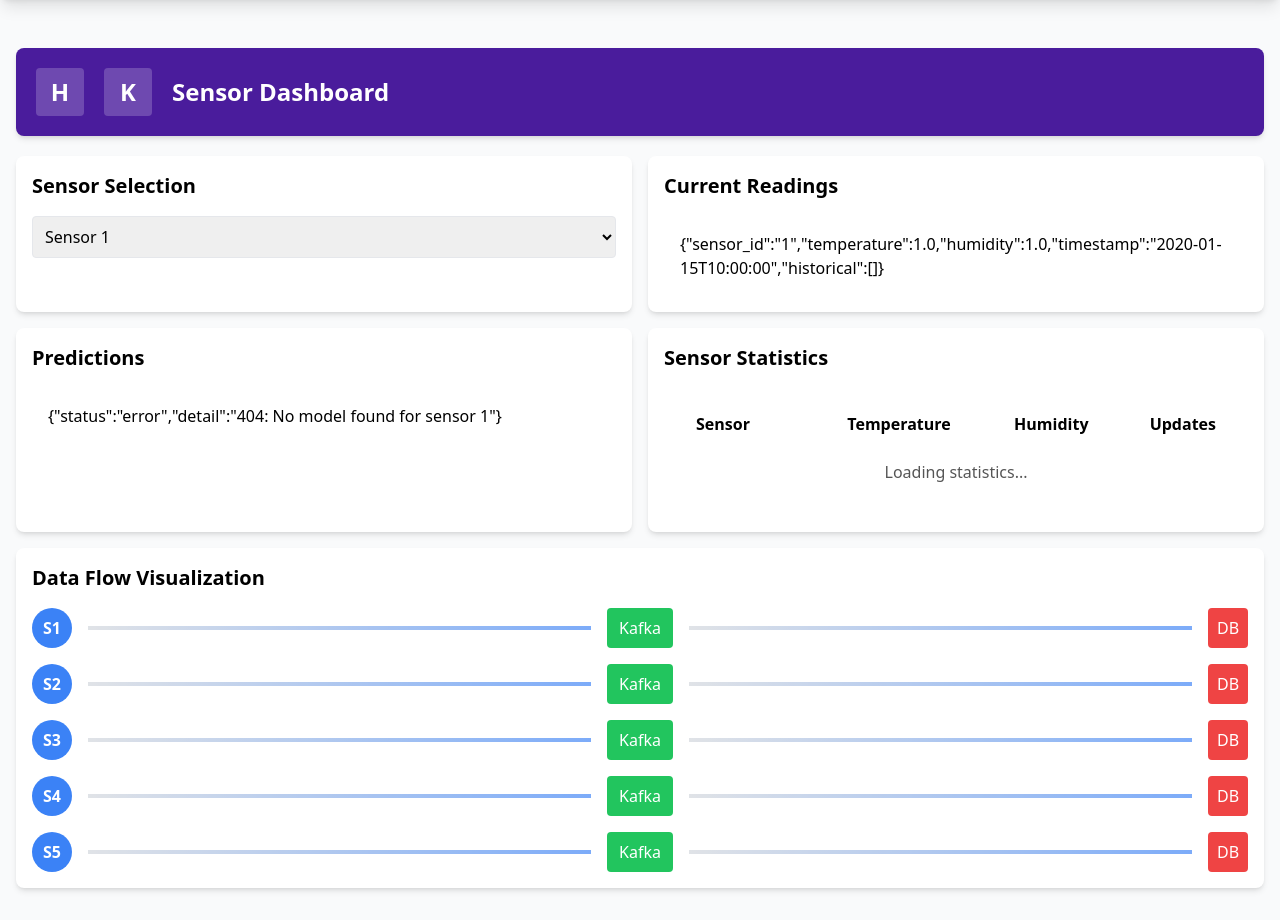
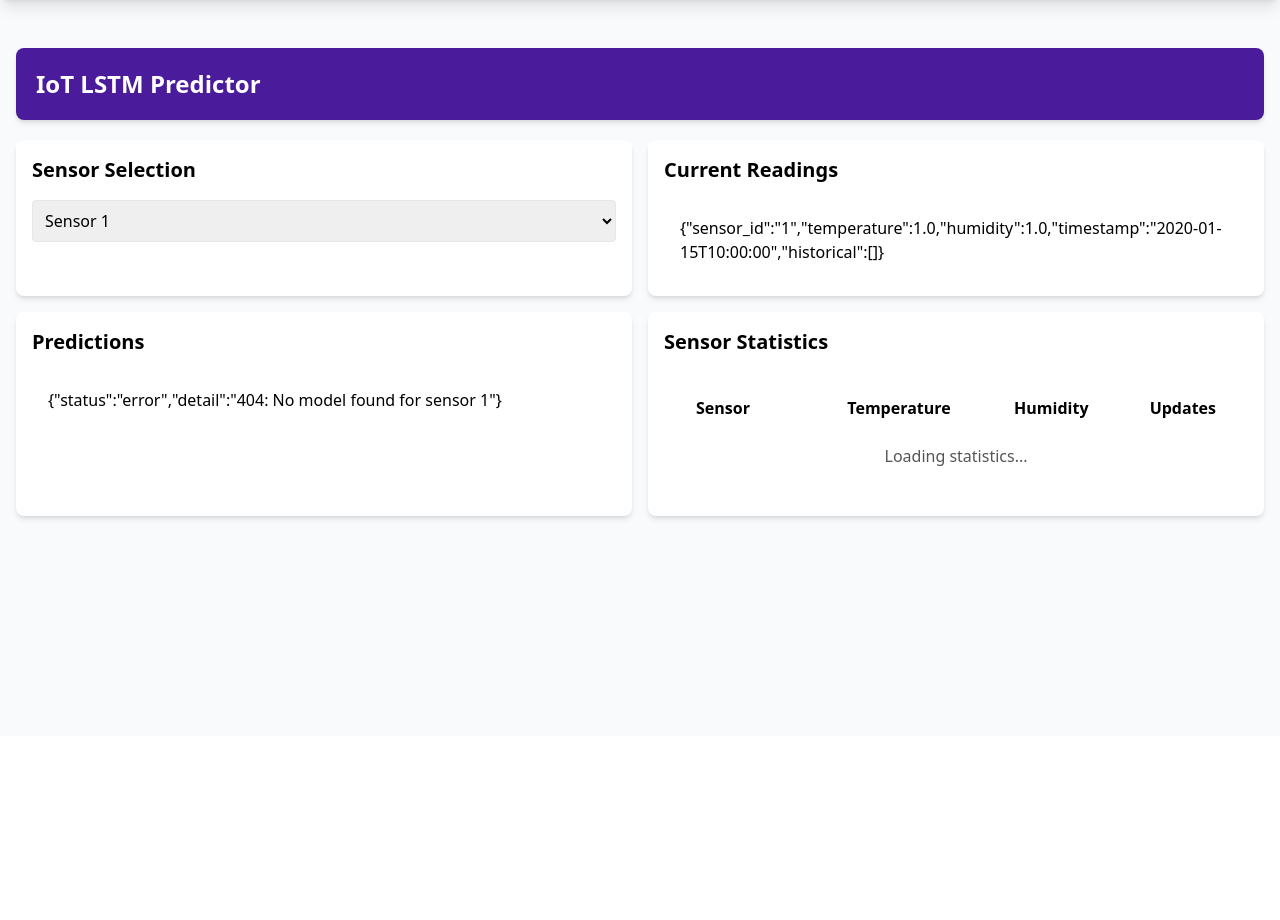
Before and after one commit to Ferocious-0xide/iot-lstm-predictor, a FastAPI app: page / in a window 1280 px wide. Shown: the part 64-984 px from the top of the page. After the commit the page ends 585 px from the top, so only its background shows below. Run offline with FastAPI, Linux system fonts and the light colour scheme; tables that the repository leaves empty hold one stand-in row (values such as "Sample post"); data that the repository does not hold is empty; some libraries are stand-ins or nearby versions.

Commit message:
fixing dashboard screw up from last night ... doh

```diff
--- a/app/templates/dashboard.html
+++ b/app/templates/dashboard.html
@@ -5,19 +5,10 @@
 
 {% block content %}
 <div class="container mt-4">
-    <!-- Heroku Header -->
+    <!-- Header -->
     <div class="rounded-lg shadow-md bg-[#4A1C9C] text-white p-5 mb-5">
         <div class="flex items-center">
-            <div class="flex items-center gap-5 mr-5">
-                <!-- Using styled divs instead of images for reliability -->
-                <div class="h-12 w-12 bg-white/20 rounded flex items-center justify-center">
-                    <span class="text-2xl font-bold">H</span>
-                </div>
-                <div class="h-12 w-12 bg-white/20 rounded flex items-center justify-center">
-                    <span class="text-2xl font-bold">K</span>
-                </div>
-            </div>
-            <h1 class="text-2xl font-bold m-0 flex-grow">Sensor Dashboard</h1>
+            <h1 class="text-2xl font-bold m-0 flex-grow">IoT LSTM Predictor</h1>
         </div>
     </div>
 
@@ -94,28 +85,6 @@
                 </div>
             </div>
         </div>
-
-        <!-- Data Flow Visualization -->
-        <div class="bg-white p-4 rounded-lg shadow-md col-span-full">
-            <h2 class="text-xl font-bold mb-4">Data Flow Visualization</h2>
-            <div class="space-y-4">
-                {% for i in range(1, 6) %}
-                <div class="flex items-center gap-4">
-                    <div class="w-10 h-10 bg-blue-500 rounded-full flex items-center justify-center text-white font-bold">
-                        S{{ i }}
-                    </div>
-                    <div class="flex-1 h-1 bg-gradient-to-r from-gray-300 to-blue-500 animate-pulse"></div>
-                    <div class="px-3 py-2 bg-green-500 text-white rounded">
-                        Kafka
-                    </div>
-                    <div class="flex-1 h-1 bg-gradient-to-r from-gray-300 to-blue-500 animate-pulse"></div>
-                    <div class="w-10 h-10 bg-red-500 rounded flex items-center justify-center text-white">
-                        DB
-                    </div>
-                </div>
-                {% endfor %}
-            </div>
-        </div>
     </div>
 </div>
 {% endblock %}
```
